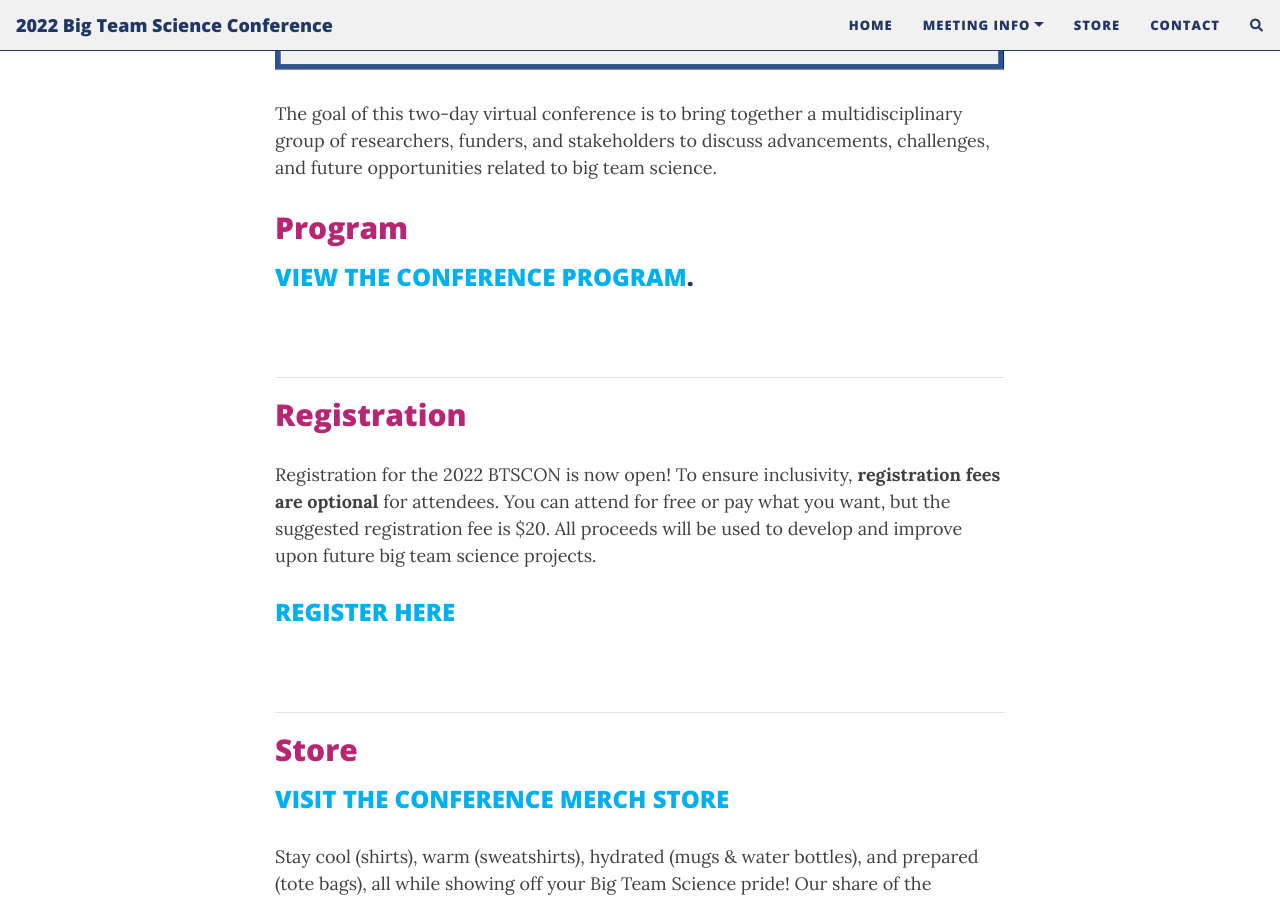
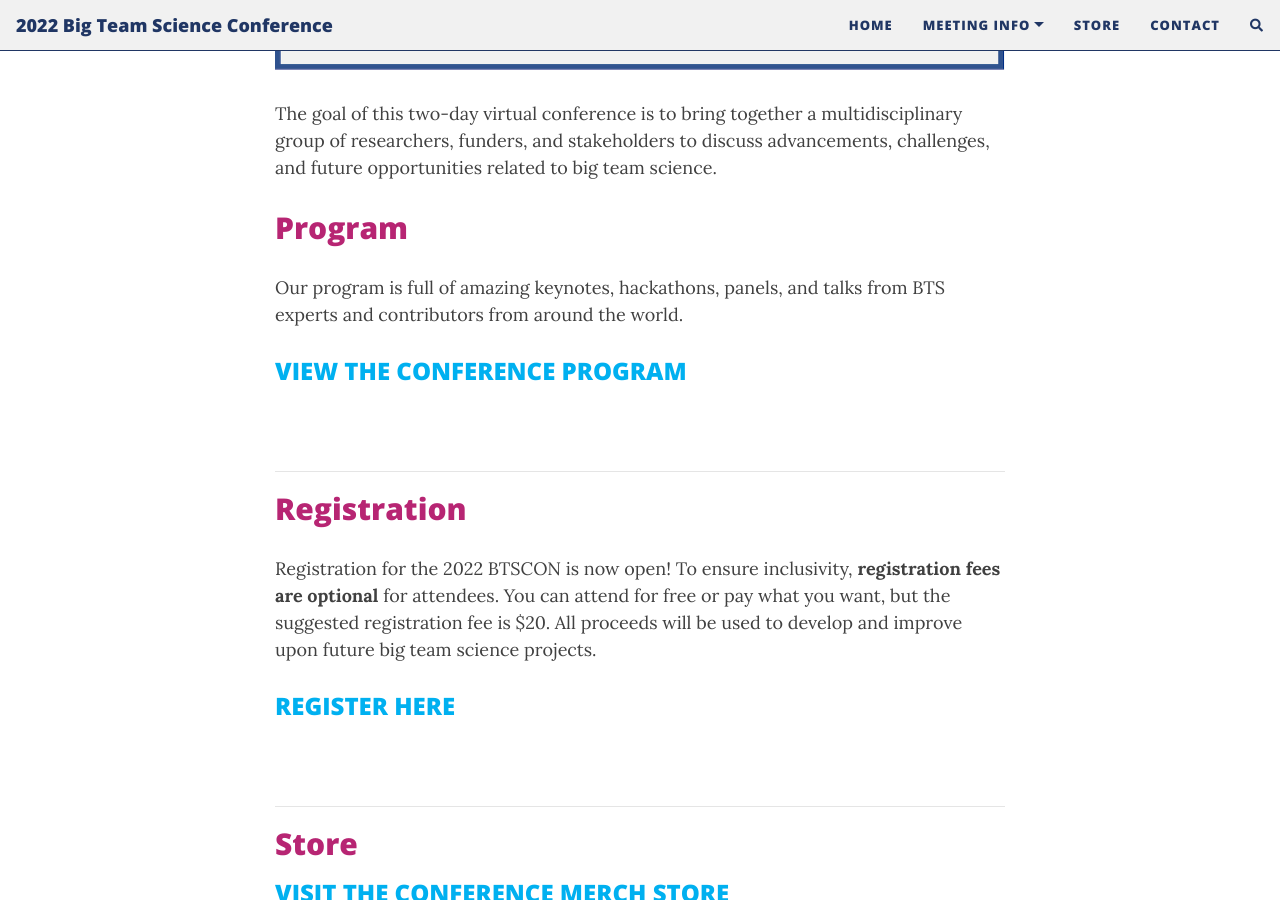
Before and after one commit to bigteamscienceconference/bigteamscienceconference.github.io, a Jekyll site: the page built from index.md, in a window 1280 px wide and 900 px high, scrolled down 478 px. Built offline with Jekyll 4.4.1, drawn with Linux system fonts in a browser that asks for light colours; nearby versions of some CDN libraries; comment, search, counter and statistics services are not loaded.

Commit message:
Update index.md

```diff
--- a/index.md
+++ b/index.md
@@ -9,7 +9,9 @@ The goal of this two-day virtual conference is to bring together a multidiscipli
 
 ## Program
 
-### [VIEW THE CONFERENCE PROGRAM](https://docs.google.com/document/d/17m6t7or53uvFErIW_WHvegwlwV2Cq_rvG5ny-4cBkpM/edit?usp=sharing).
+Our program is full of amazing keynotes, hackathons, panels, and talks from BTS experts and contributors from around the world.
+
+### [VIEW THE CONFERENCE PROGRAM](https://docs.google.com/document/d/17m6t7or53uvFErIW_WHvegwlwV2Cq_rvG5ny-4cBkpM/edit?usp=sharing)
 
 <br>
 
```
